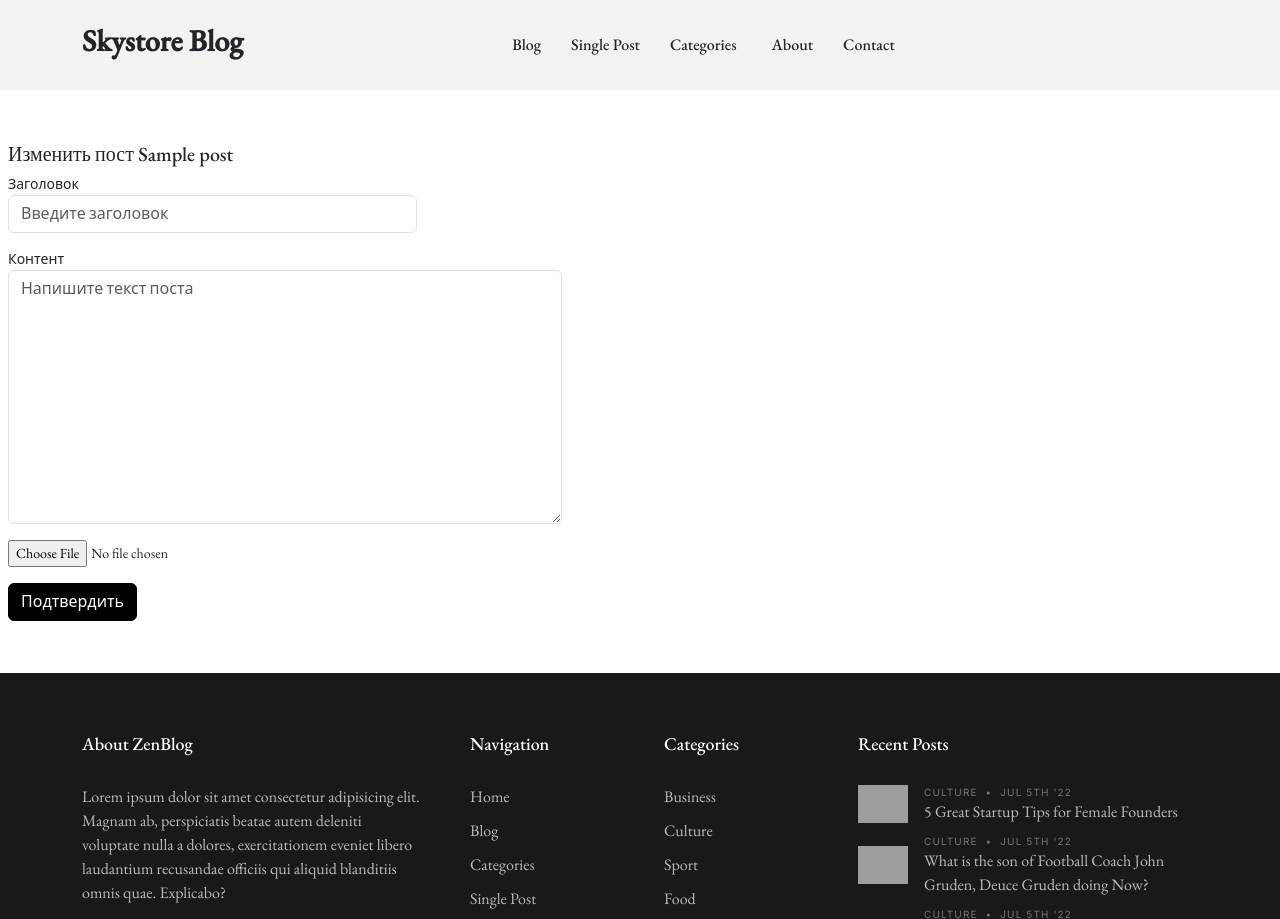
After one commit to tayotoki/DjangoShopProject, a Django app: template blog/templates/blog/update-post.html in a window 1280 px wide. The commit adds this page. Shown: the top 919 px of the page. Run offline with Django 4.2, Linux system fonts and the light colour scheme; the template is opened without the code that fills it: values that come from a table or form of the project are taken from there, others are empty; tables that the repository leaves empty hold one stand-in row (values such as "Sample post"); some libraries are stand-ins or nearby versions; some web fonts are replaced; grey boxes are pictures that could not be loaded.

Commit message:
blog/add: decorator for DetailView get method - update post views count; html template for update existing post

```diff
--- a/blog/templates/blog/create-post.html
+++ b/blog/templates/blog/create-post.html
@@ -2,12 +2,12 @@
 
 {% block content %}
 <main id="main">
-    <form enctype="multipart/form-data" method="post" class="form-control-sm" action="{% url 'blog:post-create' %}">
+    <form enctype="multipart/form-data" method="post" class="form-control-sm"">
     {% csrf_token %}
     {#    <div class="row justify-content-center mt-5">#}
 
           <div class="col-lg-8 mt-5">
-            <h5 class="comment-title">Добавить пост</h5>
+            <h5 class="comment-title">{% block page_action %}Добавить пост{% endblock %}</h5>
             <div class="row">
               <div class="col-lg-6 mb-3">
 
@@ -25,7 +25,7 @@
                   {{ form.preview }}
               </div>
               <div class="col-12 mb-5">
-                  <button type="submit" class="btn btn-primary">Добавить пост</button>
+                  <button type="submit" class="btn btn-primary">{% block form_button_name %}Добавить пост{% endblock %}</button>
               </div>
             </div>
           </div>
--- /dev/null
+++ b/blog/templates/blog/update-post.html
@@ -0,0 +1,4 @@
+{% extends 'blog/create-post.html' %}
+
+{% block page_action %}Изменить пост {{ object.title }}{% endblock %}
+{% block form_button_name %}Подтвердить{% endblock %}
```
Also changed, not shown: blog/admin.py (+7 -1 lines), blog/mixins.py (+10 -0 lines), blog/views.py (+4 -6 lines), catalog/generic.py (+7 -3 lines).
